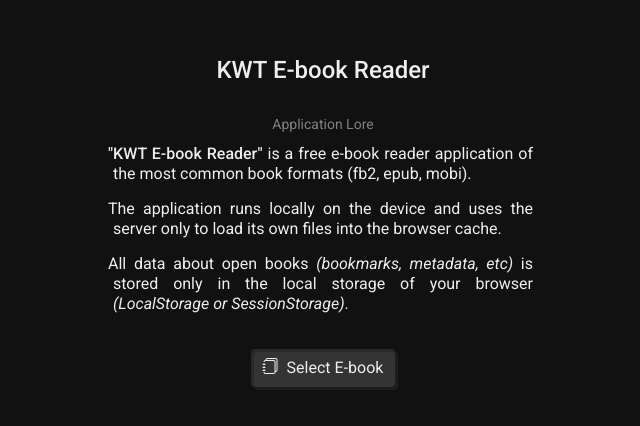
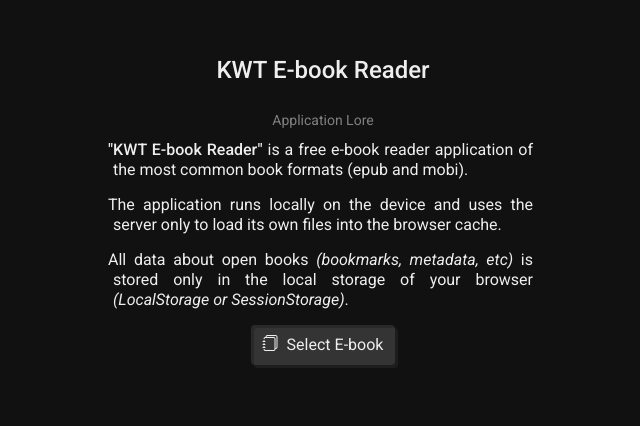
Before and after one commit to knownout/ebook-reader, a React app: page / in a window 1280 px wide. Shown: the part 178-604 px from the top of the page, without its empty margins (317-957 px from the left). Built offline with nearby package versions, Linux system fonts and the light colour scheme.

Commit message:
Reading page stub, minor code and html fixes

```diff
--- a/src/root.less
+++ b/src/root.less
@@ -26,9 +26,6 @@ body {
 	overflow: hidden;
 }
 
-b {
-	font-weight: 500;
-}
 main#app-root {
 	position: absolute;
 	display: flex;
@@ -41,10 +38,14 @@ main#app-root {
 	bottom: 0;
 	right: 0;
 
-	overflow: hidden;
-
 	justify-content: center;
 	align-items: center;
 
+	overflow: hidden;
+
 	background: #111;
 }
+
+b {
+	font-weight: 500;
+}
--- a/src/user-interface/components.tsx
+++ b/src/user-interface/components.tsx
@@ -1,34 +1,43 @@
 import React, { useEffect } from "react";
 import "./styles/components.less";
 
+export type TPageState = "opened" | "opening" | "closing" | "closed";
+export interface IDefaultPageProps {
+	setState: (state: TPageState) => void;
+	state: TPageState;
+
+	children?: any;
+
+	pageRef?: any;
+}
+
 export function Button (props: {
+	children: string;
+
+	onClick?: (evt: React.MouseEvent<HTMLDivElement, MouseEvent>) => any;
+
 	className?: string;
-	onClick?: (evt: React.MouseEvent<HTMLDivElement, MouseEvent>) => any;
-	errorEffect?: boolean;
+	exception?: boolean;
+
+	icon?: string;
 }) {
 	const className = [ "button-wrapper", props.className || " " ].join(" ").replace(/\s{2,}/g, " ").trim();
-	const { errorEffect, ...localProps } = { ...props };
+	const { exception: errorEffect, ...localProps } = { ...props };
 
 	return (
-		<div {...localProps} className={className} data-error={props.errorEffect}>
+		<div {...localProps} className={className} data-error={props.exception}>
 			<div className="button-background" />
 			<div className="button">
-				<i className="bi bi-journals" />
-				<span className="text">Select E-book</span>
+				{props.icon ? <i className={props.icon} /> : null}
+				<span className="text">{props.children}</span>
 			</div>
 		</div>
 	);
 }
 
-export type TPageState = "opened" | "opening" | "closing" | "closed";
-export function Page (props: {
-	children: any;
-	state: TPageState;
-	setState: (state: TPageState) => void;
-	pageRef?: any;
-}) {
+export function Page (props: IDefaultPageProps) {
 	useEffect(() => {
-		if (props.state == "opening") setTimeout(() => props.setState("opened"), 450);
+		if (props.state == "opening") setTimeout(() => props.setState("opened"), 200);
 	});
 
 	return (
--- /dev/null
+++ b/src/user-interface/pages/reader-page.tsx
@@ -0,0 +1,32 @@
+import React from "react";
+import { Button, IDefaultPageProps, Page, TPageState } from "../components";
+import { TBook } from "../../book-parser/parser";
+
+interface IReaderPageProps {
+	book: TBook;
+	updateBookState: (book: TBook | null) => void;
+	setPageState: (title: string, state: TPageState) => void;
+}
+
+export function ReaderPage (props: IDefaultPageProps & IReaderPageProps) {
+	return (
+		<Page {...props}>
+			<div className="stub">
+				Reader page for book: <b>{props.book.metadata.title}</b>
+				<Button
+					icon="bi bi-box-arrow-left"
+					onClick={() => {
+						props.setPageState("reader", "closing");
+
+						setTimeout(() => {
+							props.updateBookState(null);
+							props.setPageState("title", "opening");
+						}, 200);
+					}}
+				>
+					Back
+				</Button>
+			</div>
+		</Page>
+	);
+}
--- /dev/null
+++ b/src/user-interface/pages/title-page.tsx
@@ -0,0 +1,56 @@
+import React, { useState } from "react";
+import $ from "../../book-parser/libs/xmltool";
+import { Button, IDefaultPageProps, Page } from "../components";
+import BookParser, { TBook } from "../../book-parser/parser";
+
+interface ITitlePageProps {
+	pageRef?: React.RefObject<HTMLDivElement>;
+	updateBook: (book: TBook) => void;
+}
+
+export function TitlePage (props: IDefaultPageProps & ITitlePageProps) {
+	const [ errorEffect, setErrorEffect ] = useState(false);
+
+	const onButtonClick = () => {
+		const input = $<HTMLInputElement>("input")
+			.attribute("type", "file")
+			.attribute("accept", ".epub, .mobi")
+			.attribute("multiple", "false").obj;
+
+		input.click();
+		input.onchange = async () => {
+			const parser = new BookParser(input.files);
+			try {
+				props.updateBook(await parser.openBook());
+			} catch (e) {
+				setErrorEffect(true);
+				setTimeout(() => setErrorEffect(false), 700);
+			}
+
+			input.remove();
+		};
+	};
+
+	return (
+		<Page {...props}>
+			<div className="title">KWT E-book Reader</div>
+			<article className="application-lore text-content" data-title="Application Lore">
+				<p>
+					<b>"KWT E-book Reader"</b> is a free e-book reader application of the most common book formats (epub
+					and mobi).
+				</p>
+				<p>
+					The application runs locally on the device and uses the server only to load its own files into the
+					browser cache.
+				</p>
+				<p>
+					All data about open books <i>(bookmarks, metadata, etc)</i> is stored only in the local storage of
+					your browser <i>(LocalStorage or SessionStorage)</i>.
+				</p>
+			</article>
+			<Button className="open-book" onClick={onButtonClick} exception={errorEffect} icon="bi bi-journals">
+				Select E-book
+			</Button>
+		</Page>
+	);
+}
--- a/src/user-interface/reader.tsx
+++ b/src/user-interface/reader.tsx
@@ -1,65 +1,19 @@
-import React, { useState } from "react";
-import $ from "../book-parser/libs/xmltool";
-import BookParser from "../book-parser/parser";
-import { Button, Page, TPageState } from "./components";
+import React from "react";
+
+import { TBook } from "../book-parser/parser";
+import { TPageState } from "./components";
+
+import { ReaderPage } from "./pages/reader-page";
+import { TitlePage } from "./pages/title-page";
 
 import "./styles/reader.less";
-
-function TitlePage (props: {
-	state: TPageState;
-	setState: (state: TPageState) => void;
-	pageRef?: React.RefObject<HTMLDivElement>;
-}) {
-	const onButtonClick = () => {
-		const input = $<HTMLInputElement>("input")
-			.attribute("type", "file")
-			.attribute("accept", ".epub, .mobi")
-			.attribute("multiple", "false").obj;
-
-		input.click();
-		input.onchange = async () => {
-			const parser = new BookParser(input.files);
-			try {
-				const book = await parser.openBook();
-				console.log(book);
-			} catch (e) {
-				setErrorEffect(true);
-				setTimeout(() => setErrorEffect(false), 700);
-			}
-
-			input.remove();
-		};
-	};
-
-	const [ errorEffect, setErrorEffect ] = useState(false);
-
-	return (
-		<Page {...props}>
-			<div className="app-title">KWT E-book Reader</div>
-			<article className="application-lore" data-title="Application Lore">
-				<p>
-					<b>"KWT E-book Reader"</b> is a free e-book reader application of the most common book formats (fb2,
-					epub, mobi).
-				</p>
-				<p>
-					The application runs locally on the device and uses the server only to load its own files into the
-					browser cache.
-				</p>
-				<p>
-					All data about open books <i>(bookmarks, metadata, etc)</i> is stored only in the local storage of
-					your browser <i>(LocalStorage or SessionStorage)</i>.
-				</p>
-			</article>
-			<Button className="open-book" onClick={onButtonClick} errorEffect={errorEffect} />
-		</Page>
-	);
-}
 
 interface IBookOpenPageProps {}
 interface IBookOpenPageState {
 	pageName: string;
 	pageState: TPageState;
 	flex: boolean;
+	book?: TBook | null;
 }
 
 export class Reader extends React.Component<IBookOpenPageProps, IBookOpenPageState> {
@@ -92,13 +46,31 @@ export class Reader extends React.Component<IBookOpenPageProps, IBookOpenPageSta
 
 	public render () {
 		const attributes = {
-			setState: (pageState: TPageState) => this.setState({ pageState }),
-			state: this.state.pageState
+			default: {
+				setState: (pageState: TPageState) => this.setState({ pageState }),
+				state: this.state.pageState
+			},
+			extra: {
+				updateBook: (book: TBook) => {
+					this.setState({ book, pageState: "closing" }, () => {
+						setTimeout(() => this.setState({ pageName: "reader", pageState: "opening" }), 200);
+					});
+				}
+			}
 		};
 
 		return (
 			<div className="page-wrapper" data-flex={this.state.flex}>
-				<TitlePage {...attributes} pageRef={this.flexPageRef} />
+				{this.state.book && this.state.pageName == "reader" ? (
+					<ReaderPage
+						{...attributes.default}
+						updateBookState={book => this.setState({ book })}
+						book={this.state.book}
+						setPageState={(pageName, pageState) => this.setState({ pageName, pageState })}
+					/>
+				) : (
+					<TitlePage {...attributes.default} {...attributes.extra} pageRef={this.flexPageRef} />
+				)}
 			</div>
 		);
 	}
--- a/src/user-interface/styles/components.less
+++ b/src/user-interface/styles/components.less
@@ -1,17 +1,19 @@
+@import "./keyframes.less";
+
 div.button-wrapper {
 	position: relative;
 	display: flex;
 
+	width: fit-content;
+	height: fit-content;
+
 	justify-content: center;
 	align-items: center;
 
-	width: fit-content;
-	height: fit-content;
+	transition: 200ms ease all;
+	cursor: pointer;
 
-	transition: 200ms ease all;
 	color: #eee;
-
-	cursor: pointer;
 
 	div {
 		pointer-events: none;
@@ -23,10 +25,10 @@ div.button-wrapper {
 			left: 5px;
 		}
 		div.button {
-			background: rgba(#fff, .15);
-
 			top: -2px;
 			left: -2px;
+
+			background: rgba(#fff, .13);
 		}
 	}
 
@@ -36,10 +38,10 @@ div.button-wrapper {
 			left: 3px;
 		}
 		div.button {
-			background: rgba(#fff, .15);
-
 			top: 0;
 			left: 0;
+
+			background: rgba(#fff, .18);
 		}
 	}
 
@@ -54,34 +56,36 @@ div.button-wrapper {
 		left: 3px;
 
 		border-radius: 4px;
+		transition: inherit;
 
 		background: rgba(#fff, .05);
-		transition: inherit;
 	}
 
 	div.button {
 		position: relative;
 		display: flex;
 
+		width: fit-content;
+		height: fit-content;
+
 		justify-content: center;
 		align-items: center;
 
-		width: fit-content;
-		height: fit-content;
-
-		padding: 10px 12px;
 		top: 0;
 		left: 0;
 
+		padding: 10px 12px;
 		border-radius: 4px;
+		transition: inherit;
+
 		background: rgba(#fff, .1);
-		transition: inherit;
 
 		i {
 			position: relative;
 			display: block;
 
 			top: -1px;
+
 			margin-right: 8px;
 		}
 	}
@@ -97,22 +101,4 @@ div.button-wrapper {
 			background: rgba(#ff8080, .2);
 		}
 	}
-
-	@keyframes error-effect {
-		0% {
-			left: 0;
-		}
-
-		33% {
-			left: 4px;
-		}
-
-		66% {
-			left: -4px;
-		}
-
-		100% {
-			left: 0;
-		}
-	}
 }
--- /dev/null
+++ b/src/user-interface/styles/keyframes.less
@@ -0,0 +1,17 @@
+@keyframes error-effect {
+	0% {
+		left: 0;
+	}
+
+	33% {
+		left: 4px;
+	}
+
+	66% {
+		left: -4px;
+	}
+
+	100% {
+		left: 0;
+	}
+}
--- a/src/user-interface/styles/reader.less
+++ b/src/user-interface/styles/reader.less
@@ -2,30 +2,26 @@ div.page-wrapper {
 	position: absolute;
 	display: flex;
 
+	width: 100%;
+	height: 100%;
+
 	top: 0;
 	left: 0;
-	width: 100%;
-	height: 100%;
 
 	justify-content: center;
 	align-items: center;
 
+	overflow: hidden;
+	overflow-y: auto;
+
 	&[data-flex="false"] {
 		display: block;
 	}
-
-	overflow: hidden;
-	overflow-y: auto;
 }
 
 div.content-wrapper {
 	position: relative;
 	display: flex;
-
-	flex-direction: column;
-
-	justify-content: center;
-	align-items: center;
 
 	width: 100%;
 	height: fit-content;
@@ -33,61 +29,65 @@ div.content-wrapper {
 	top: 0;
 	left: 0;
 
+	justify-content: center;
+	align-items: center;
+
+	flex-direction: column;
+
 	overflow: hidden;
+
 	padding: 20px;
+	margin-bottom: 20px;
+	line-height: 20px;
+
 	opacity: 1;
+	transition: 150ms ease all;
 
-	transition: 400ms ease all;
+	color: #eee;
 
-	&[page-state="opening"] {
+	&[page-state="opening"],
+	&[page-state="closing"],
+	&[page-state="closed"] {
+		transform: scale(0.98, 0.98);
 		opacity: 0;
-		transform: scale(0.98, 0.98);
+		pointer-events: none;
 	}
 
-	&[data-flex="false"] {
-		position: fixed;
+	div.title {
+		font-size: 24px;
+		font-weight: 500;
 
-		width: 100%;
-		height: 100%;
+		text-align: center;
 
-		background: red;
+		color: #eee;
 	}
 
-	div.app-title {
-		font-size: 24px;
-		color: #eee;
-
-		font-weight: 500;
-		text-align: center;
-	}
-
-	article.application-lore {
+	article.text-content {
 		position: relative;
 		display: block;
 
 		width: fit-content;
+		max-width: 420px;
 
-		max-width: 420px;
 		text-align: justify;
+
 		color: #eee;
 
 		p {
 			position: relative;
 			display: block;
 
+			margin: 0;
+			margin-bottom: 15px;
+
 			&::first-letter {
 				margin-left: -5px;
 			}
-
-			margin: 0;
-			margin-bottom: 15px;
 		}
-
-		margin-bottom: 20px;
-		line-height: 20px;
 
 		&::before {
 			content: attr(data-title);
+
 			position: relative;
 			display: block;
 
```
Also changed, not shown: src/index.html (+5 -3 lines), public/favicon.png (added).
